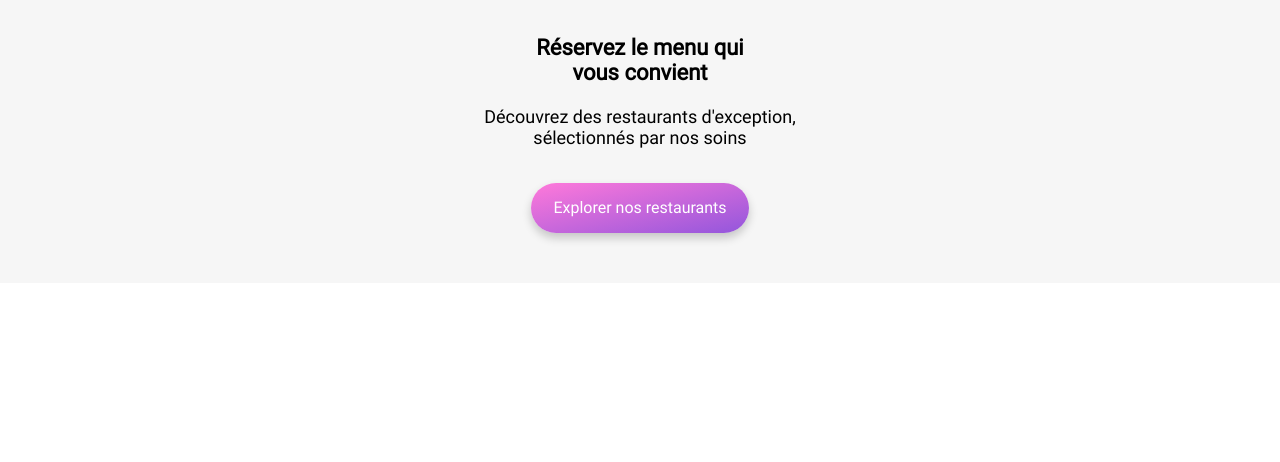
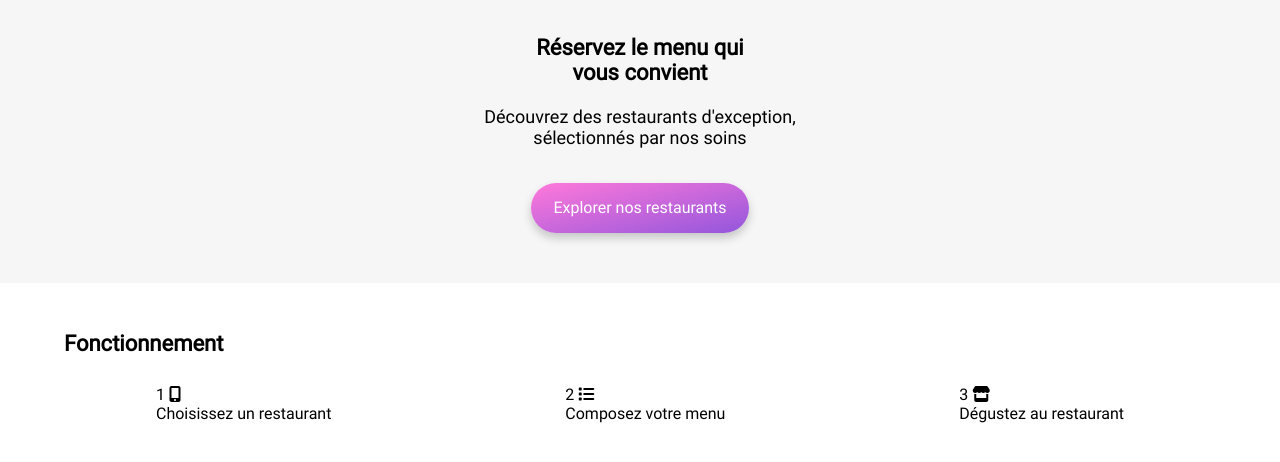
Before and after one commit to codeuse-83/OhMyFood-P3, a plain HTML site: page index.html in a window 1280 px wide. Shown: the part 108-570 px from the top of the page. Drawn offline with nearby package versions, Linux system fonts and the light colour scheme.

Commit message:
foctionnement

```diff
--- a/css/styles.css
+++ b/css/styles.css
@@ -147,3 +147,31 @@ body {
     margin-top: 3.4rem;
     margin-bottom: 5rem;
   }
+
+  .instruction {
+    width: 90%;
+    margin-top: 4.8rem;
+    margin-bottom: 6.6rem;
+  }
+  .instruction > h2 {
+    margin-bottom: 3rem;
+  }
+  @media screen and (min-width: 1440px) {
+    .instruction {
+      max-width: 1360px;
+    }
+  }
+
+  .instructionCards {
+    display: flex;
+    flex-direction: column;
+    gap: 2.4rem;
+  }
+  @media screen and (min-width: 768px) {
+    .instructionCards {
+      flex-direction: row;
+      justify-content: space-around;
+      width: 100%;
+      gap: 5rem;
+    }
+  }
--- a/index.html
+++ b/index.html
@@ -29,3 +29,29 @@
           <button>Explorer nos restaurants</button>
         </div>
       </section>
+
+      <section class="instruction">
+        <h2>Fonctionnement</h2>
+
+        <div class="instructionCards">
+          <div class="instructionCard">
+            <span class="instructionCard__number">1</span>
+            <i class="fa-solid fa-mobile-screen-button"></i>
+            <p>Choisissez un restaurant</p>
+          </div>
+
+          <div class="instructionCard">
+            <span class="instructionCard__number">2</span>
+            <i class="fa-solid fa-list"></i>
+            <p>Composez votre menu</p>
+          </div>
+
+          <div class="instructionCard">
+            <span class="instructionCard__number">3</span>
+            <i class="fa-solid fa-store"></i>
+            <p>Dégustez au restaurant</p>
+          </div>
+      </section>
+
+      </body>
+      </html>
```
